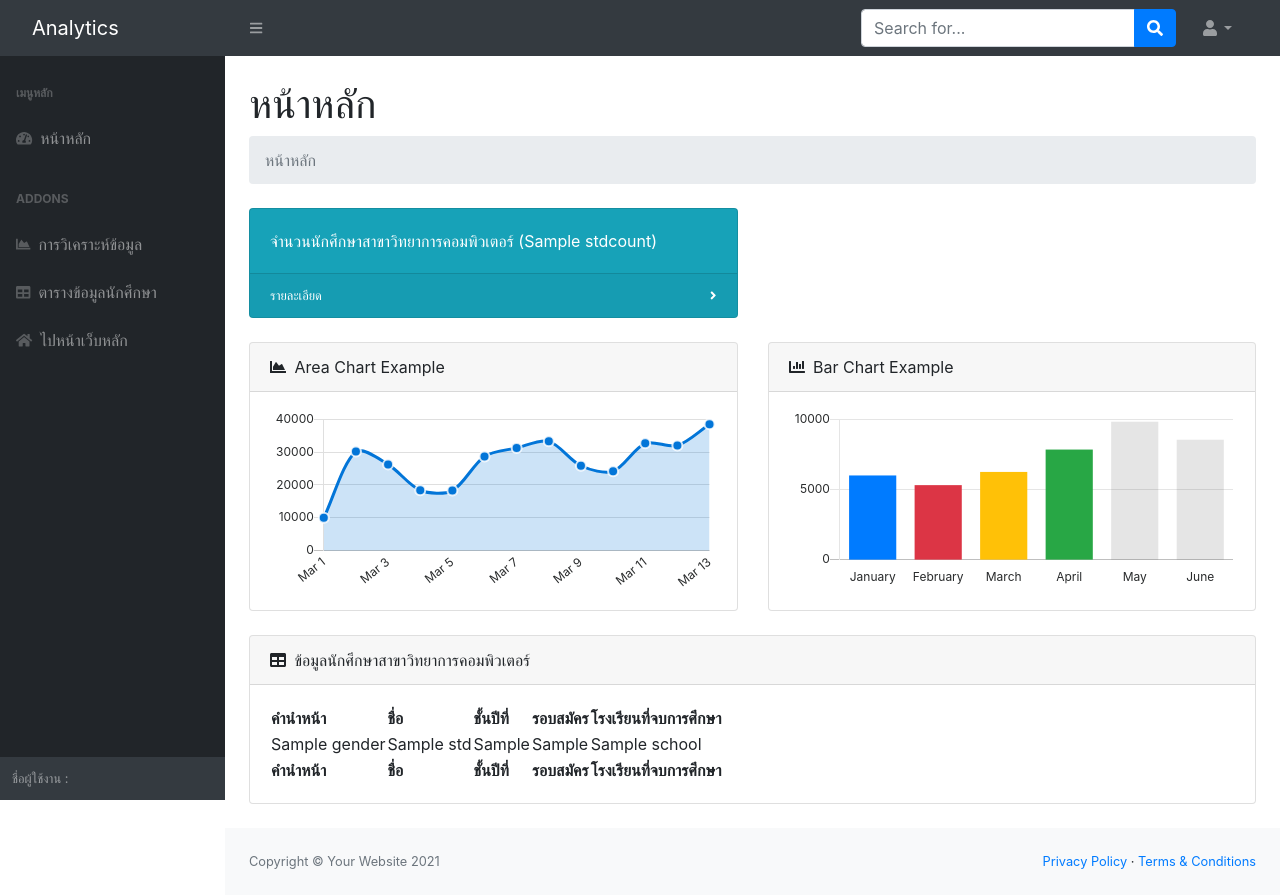
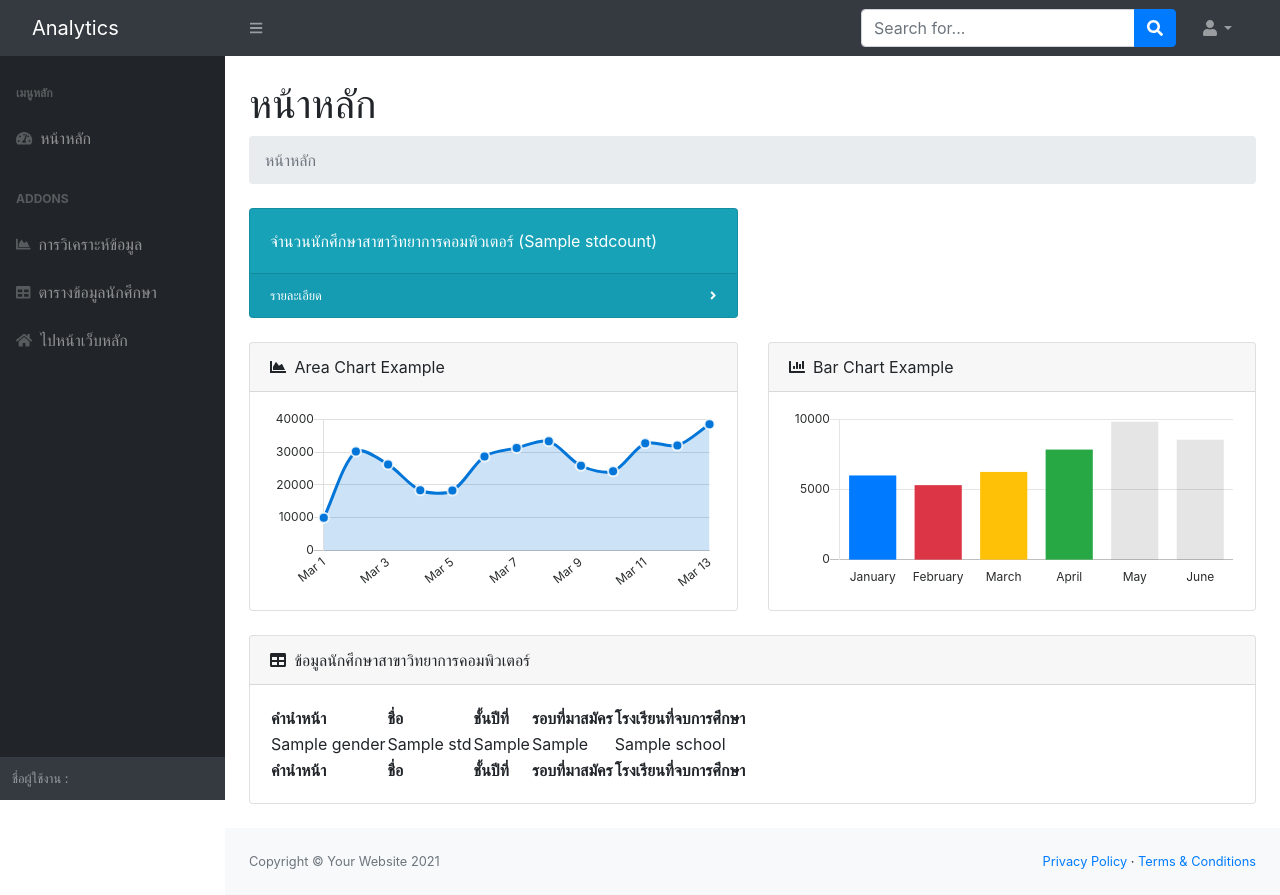
Before and after one commit to NHAphisit42/computerscience, a Django app: template final/analytics/templates/home_backend.html in a window 1280 px wide. Run offline with Django 4.2, Linux system fonts and the light colour scheme; a user stored in the database is signed in; tables that the repository leaves empty hold one stand-in row (values such as "Sample post"); the template is opened without the code that fills it: most values are stand-ins (such as "Sample title", 1, 10 or a date in 2020); some libraries are stand-ins or nearby versions.

Commit message:
edit th name

```diff
--- a/final/analytics/templates/home_backend.html
+++ b/final/analytics/templates/home_backend.html
@@ -50,7 +50,7 @@
                             <th>คำนำหน้า</th>
                             <th>ชื่อ</th>
                             <th>ชั้นปีที่</th>
-                            <th>รอบสมัคร</th>
+                            <th>รอบที่มาสมัคร</th>
                             <th>โรงเรียนที่จบการศึกษา</th>
                         </tr>
                     </thead>
@@ -59,7 +59,7 @@
                             <th>คำนำหน้า</th>
                             <th>ชื่อ</th>
                             <th>ชั้นปีที่</th>
-                            <th>รอบสมัคร</th>
+                            <th>รอบที่มาสมัคร</th>
                             <th>โรงเรียนที่จบการศึกษา</th>
                         </tr>
                     </tfoot>
```
